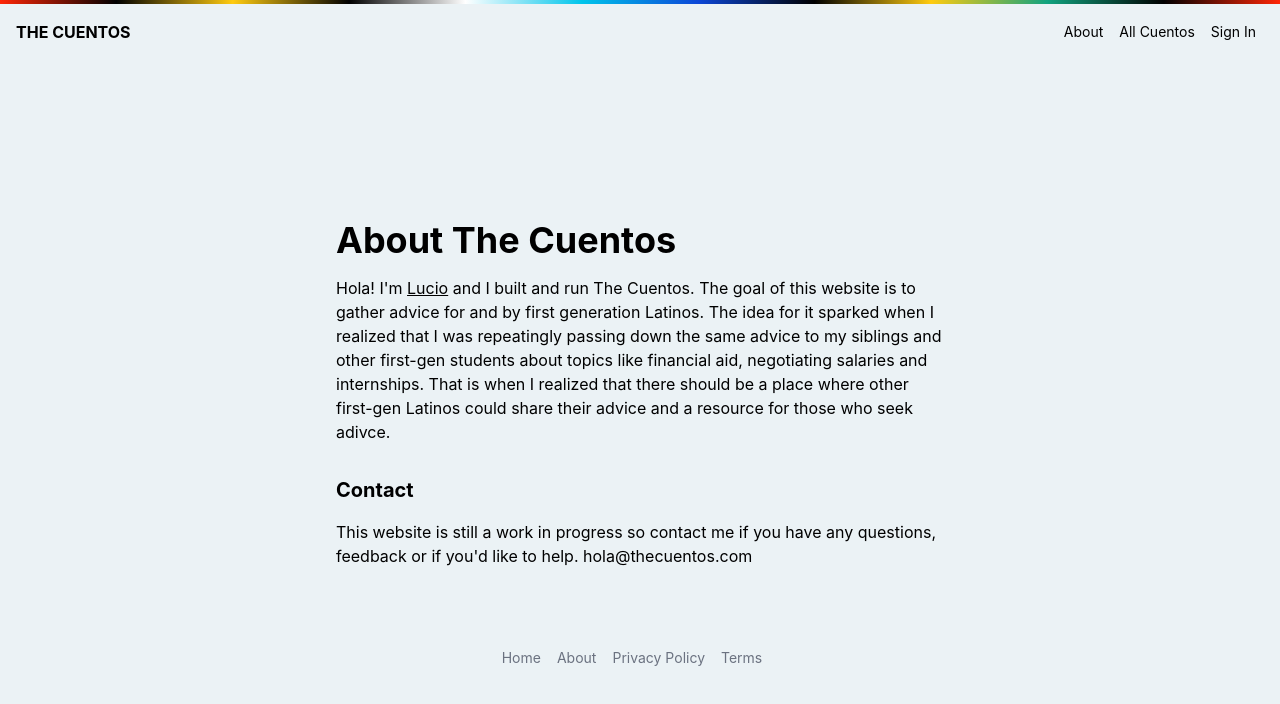
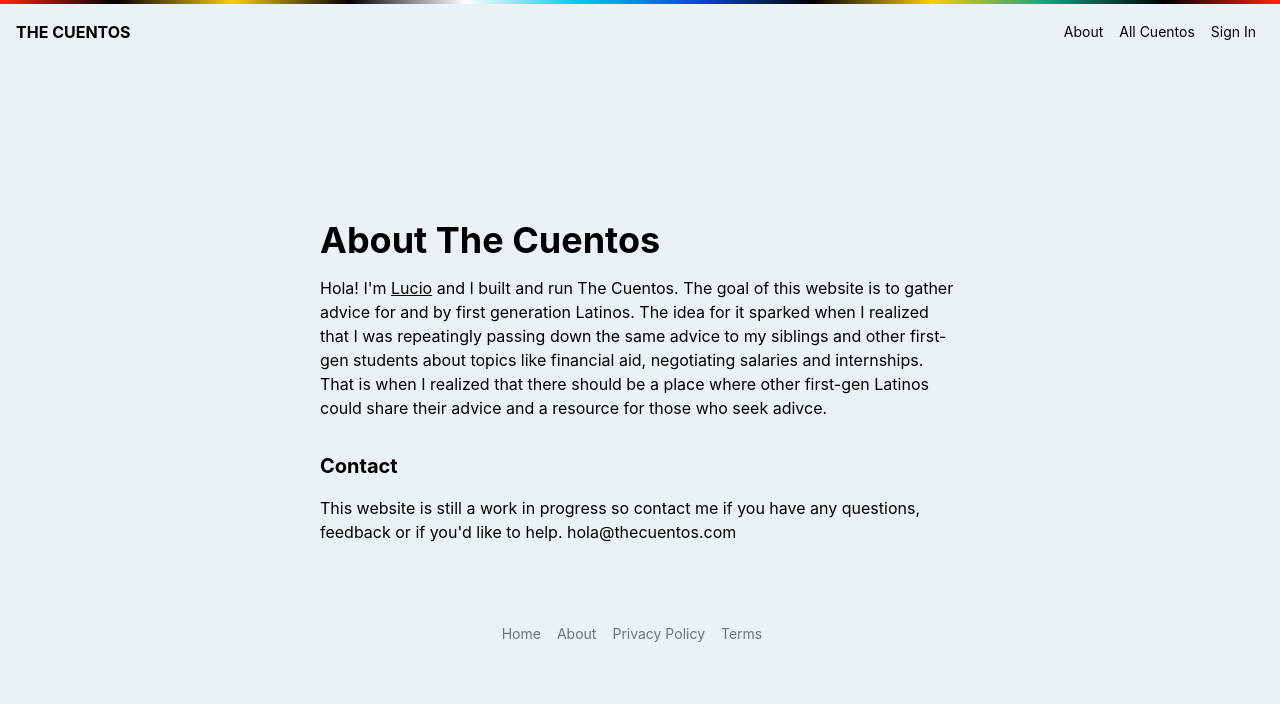
Before and after one commit to luciovilla/the-cuentos, a Next.js app: page /about in a window 1280 px wide. Shown: the top 704 px of the page. Built offline with nearby package versions, Linux system fonts and the light colour scheme; no server answers; what @tailwindcss/typography would draw is missing.

Commit message:
update docs padding

```diff
--- a/components/DocsLayout.js
+++ b/components/DocsLayout.js
@@ -15,7 +15,7 @@ const DocsLayout = ({ children, title, url, description }) => (
     />
     <div className="bg-lightblue min-h-full">
       <Nav />
-      <div className="max-w-2xl mx-auto mt-40 px-8">{children}</div>
+      <div className="max-w-2xl mx-auto mt-40 px-4">{children}</div>
       <Footer />
     </div>
   </>
```
